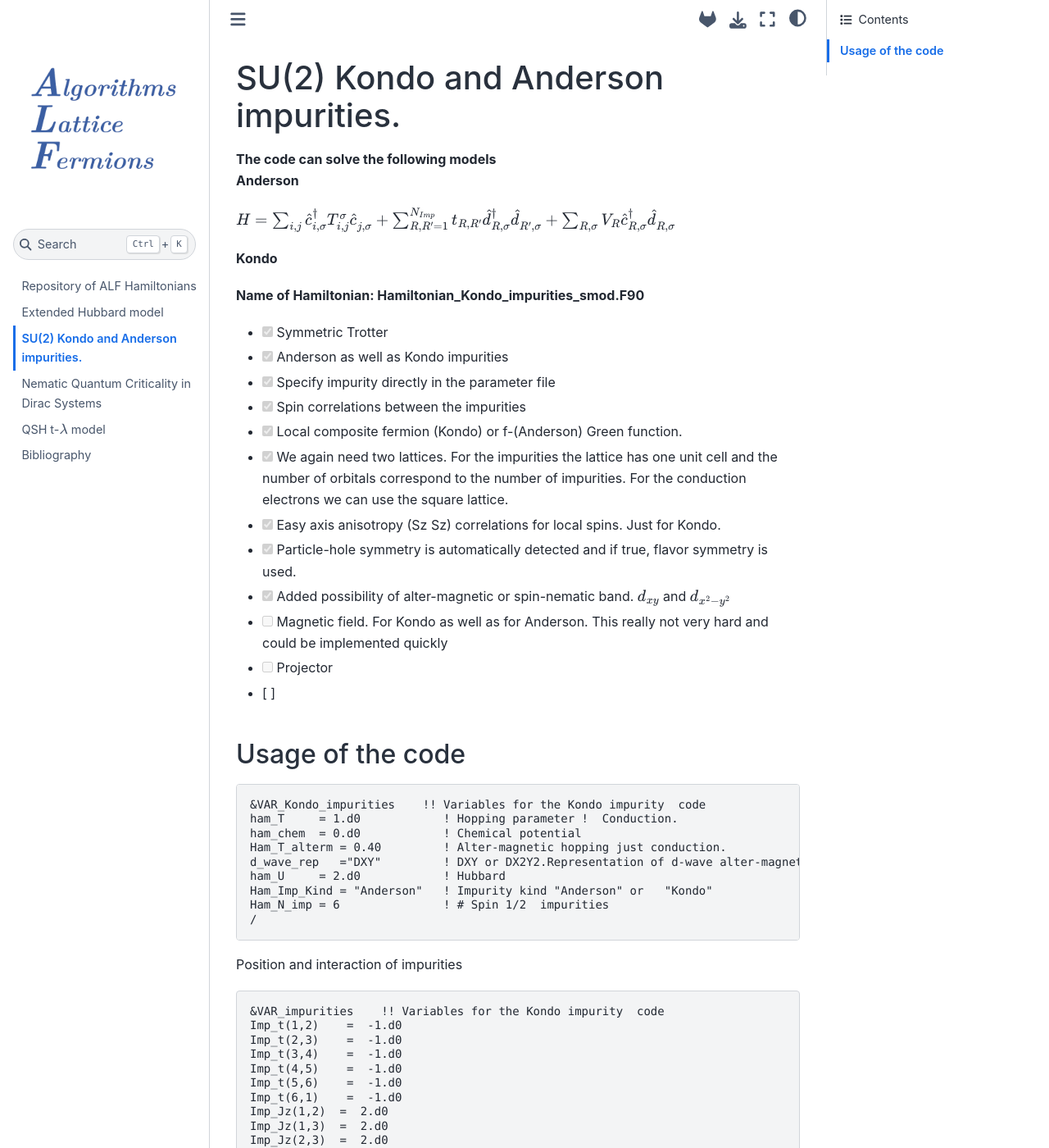
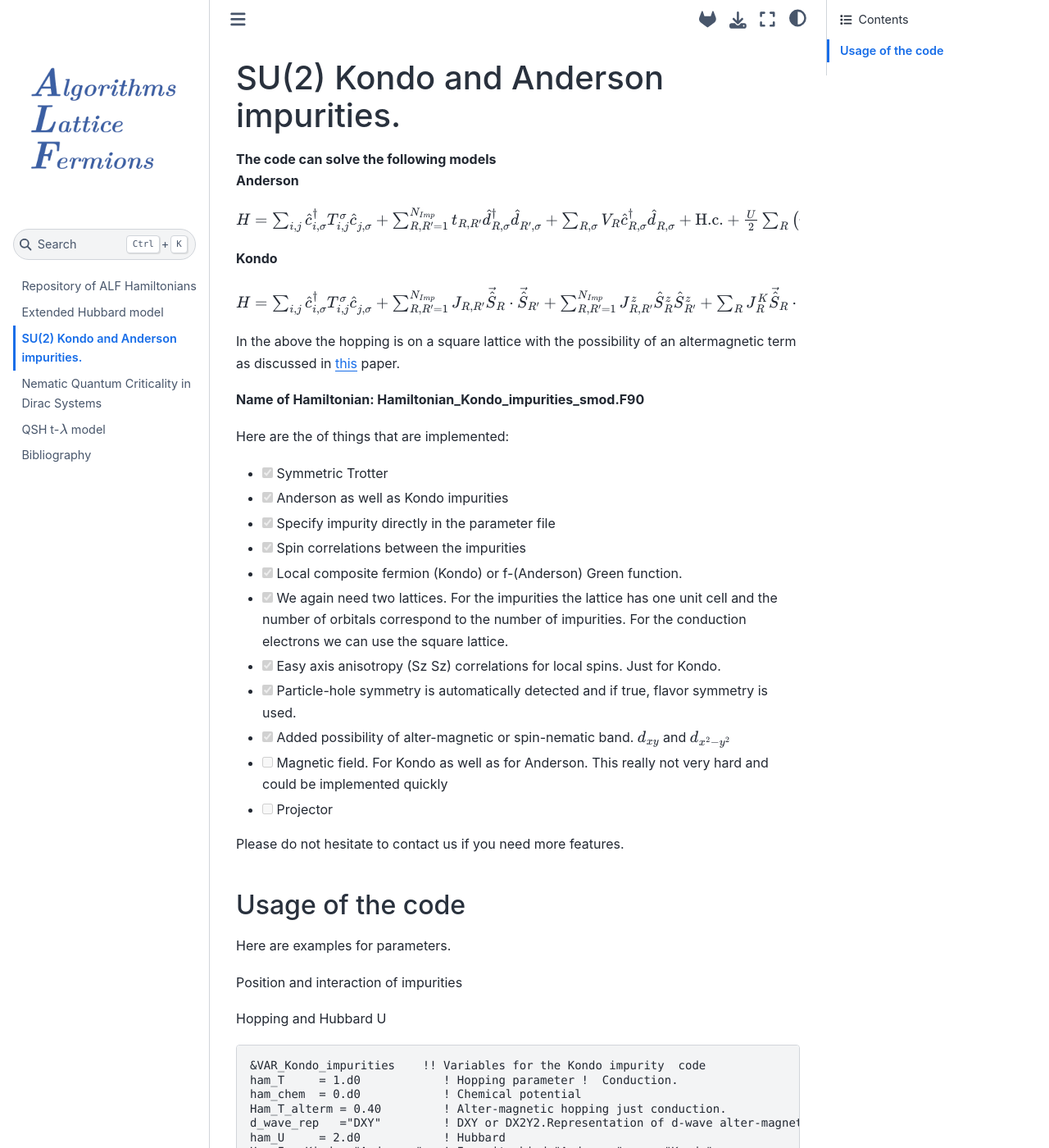
Before and after one commit to ALF-QMC/Hamiltonians, a Jupyter Book: the page built from Hamiltonians/Kondo_Impurities/README.md, in a window 1280 px wide and 1400 px high. Shown: the whole window at 82% size. Built offline with Jupyter Book 1.0.4 settings and Sphinx 7.4.7 and the Sphinx Book theme 1.1.4, drawn with Linux system fonts in a browser that asks for light colours; some of the changed text lies outside the part shown.

Commit message:
Worked on  minimal doc for  Kondo Impurities.  Still have to describe the output  file structure.

````diff
--- a/Hamiltonians/Kondo_Impurities/README.md
+++ b/Hamiltonians/Kondo_Impurities/README.md
@@ -3,11 +3,18 @@
 **The code can solve the following models**
 **Anderson**
 
-$H = \sum_{i,j} \hat{c}^{\dagger}_{i,\sigma} T^{\sigma}_{i,j} \hat{c}^{\phantom\dagger}_{j,\sigma} + \sum_{R,R'=1}^{N_{Imp}} t_{R,R'} \hat{d}^{\dagger}_{R,\sigma}\hat{d}^{\phantom\dagger}_{R',\sigma}  + \sum_{R,\sigma} V_R \hat{c}^{\dagger}_{R,\sigma} \hat{d}^{\phantom\dagger}_{R,\sigma}$
+$H = \sum_{i,j} \hat{c}^{\dagger}_{i,\sigma} T^{\sigma}_{i,j} \hat{c}^{\phantom\dagger}_{j,\sigma} + \sum_{R,R'=1}^{N_{Imp}} t_{R,R'} \hat{d}^{\dagger}_{R,\sigma}\hat{d}^{\phantom\dagger}_{R',\sigma}  + \sum_{R,\sigma} V_R \hat{c}^{\dagger}_{R,\sigma} \hat{d}^{\phantom\dagger}_{R,\sigma}  + \text{H.c.}  + \frac{U}{2} \sum_{R}\left( \hat{n}^{d}_R - 1 \right)^2$
 
 **Kondo**
 
+$H = \sum_{i,j} \hat{c}^{\dagger}_{i,\sigma} T^{\sigma}_{i,j} \hat{c}^{\phantom\dagger}_{j,\sigma} + \sum_{R,R'=1}^{N_{Imp}} J_{R,R'} \vec{\hat{S}}_{R} \cdot \vec{\hat{S}}_{R'}  +
+\sum_{R,R'=1}^{N_{Imp}}  J^{z}_{R,R'} \hat{S}^{z}_{R}  \hat{S}^{z}_{R'}  + \sum_{R} J^{K}_{R} \vec{\hat{S}}_{R}  \cdot   \vec{\hat{c}}^{\dagger}_{R} \frac{\vec{\sigma}}{2} \vec{\hat{c}}^{\phantom\dagger}_{R} $
+
+In the above the hopping is on a square lattice  with the possibility of an altermagnetic term  as  discussed in [this](https://arxiv.org/abs/2601.07138) paper.
+
 **Name of Hamiltonian: Hamiltonian_Kondo_impurities_smod.F90**
+
+Here are the of things that are implemented:
 
 - [x] Symmetric Trotter
 - [x] Anderson as well as Kondo impurities
@@ -20,10 +27,16 @@ $H = \sum_{i,j} \hat{c}^{\dagger}_{i,\sigma} T^{\sigma}_{i,j} \hat{c}^{\phantom\
 - [x] Added possibility of alter-magnetic  or spin-nematic band.  $d_{xy}$ and $d_{x^2-y^2}$
 - [ ] Magnetic field. For Kondo as well as for Anderson.  This really not very hard and could be implemented quickly
 - [ ] Projector
-- [ ]
+
+Please do not hesitate to contact us if you need more features.
 
 ### Usage of the code
 
+Here are examples for parameters.
+
+Position and interaction of impurities
+
+Hopping and Hubbard U
 ```
 &VAR_Kondo_impurities    !! Variables for the Kondo impurity  code
 ham_T     = 1.d0            ! Hopping parameter !  Conduction.
@@ -35,9 +48,7 @@ Ham_Imp_Kind = "Anderson"   ! Impurity kind "Anderson" or   "Kondo"
 Ham_N_imp = 6               ! # Spin 1/2  impurities
 /
 ```
-
 Position and interaction of impurities
-
 ```
 &VAR_impurities    !! Variables for the Kondo impurity  code
 Imp_t(1,2)    =  -1.d0
@@ -54,9 +65,18 @@ Imp_V(2,1,2)  =  1.d0
 Imp_V(3,1,3)  =  1.d0
 /
 ```
+**Anderson**
 
-Imp_t(I,J) Hopping (Anderson) or Heisenberg (Kond) interaction between impurities I,J
+Imp_V(n,R_x,R_y) Hybridization between impurity n and conduction electron
+$\hat{c}_{R_x,R_y,\sigma}$
 
-Imp_Jz(I,J) Just for Kondo. J_z interaction between I,J impurities
+Imp_t(n,m) Hopping between impurities  n and m
 
-Imp_V(I,R_x,R_y) Hybridization (Anderson) Kondo coupling (Kondo) between impurity I and conduction electron c\_{R_x,R_y}
+**Kondo**
+
+Imp_V(n,R_x,R_y) Kondo coupling between impurity n and conduction electron
+$\hat{c}_{R_x,R_y,\sigma}$
+
+Imp_t(n,m) Heisenberg interaction between impurities n,m
+
+Imp_Jz(n,m) J_z interaction between n,m impurities
````
